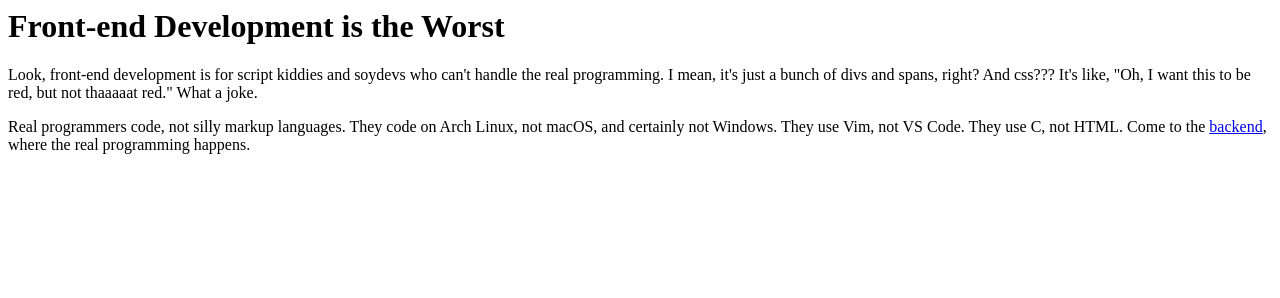
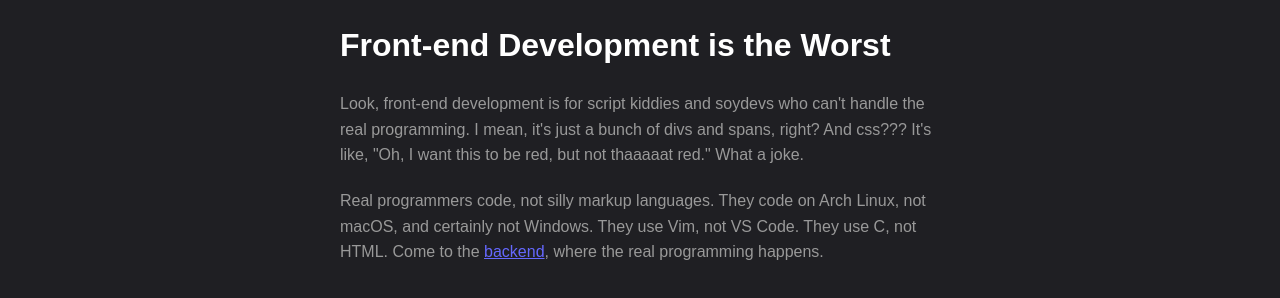
Before and after one commit to matbmorr/BootDev-Static-Site-Generator, a plain HTML site: page public/index.html in a window 1280 px wide. Drawn offline with Linux system fonts and the light colour scheme.

Commit message:
added css style page

```diff
--- a/public/index.html
+++ b/public/index.html
@@ -1,6 +1,7 @@
 <html>
   <head>
     <title>Why Frontend Development Sucks</title>
+    <link rel="stylesheet" href="/styles.css" />
   </head>
   <body>
     <h1>Front-end Development is the Worst</h1>
--- /dev/null
+++ b/public/styles.css
@@ -0,0 +1,23 @@
+body {
+    font-family: Arial, sans-serif;
+    line-height: 1.6;
+    margin: 0;
+    padding: 0;
+    background-color: #1f1f23;
+  }
+  body {
+    max-width: 600px;
+    margin: 0 auto;
+    padding: 20px;
+  }
+  h1 {
+    color: #ffffff;
+    margin-bottom: 20px;
+  }
+  p {
+    color: #999999;
+    margin-bottom: 20px;
+  }
+  a {
+    color: #6568ff;
+  }
```
